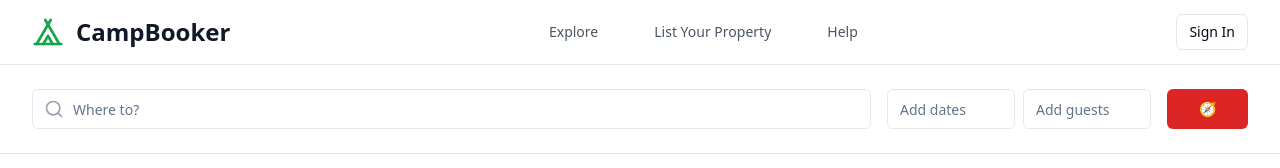
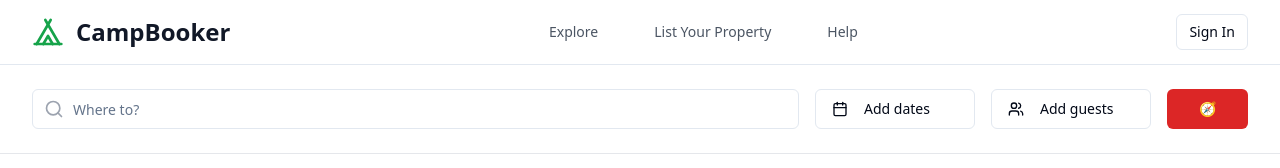
Before and after one commit to carryboyth/camp-vista-filters, a React (Vite) app: page / in a window 1280 px wide. Shown: the top 168 px of the page. Built offline with nearby package versions, Linux system fonts and the light colour scheme.

Commit message:
Implement search and filter options
Add "Where to?", date, and guest input fields with interactive options.

```diff
--- /dev/null
+++ b/src/components/DateRangePicker.tsx
@@ -0,0 +1,61 @@
+
+import React, { useState } from 'react';
+import { Calendar as CalendarIcon } from 'lucide-react';
+import { format } from 'date-fns';
+import { Button } from '@/components/ui/button';
+import { Calendar } from '@/components/ui/calendar';
+import { Popover, PopoverContent, PopoverTrigger } from '@/components/ui/popover';
+import { cn } from '@/lib/utils';
+
+interface DateRange {
+  from?: Date;
+  to?: Date;
+}
+
+interface DateRangePickerProps {
+  value: DateRange;
+  onChange: (range: DateRange) => void;
+}
+
+const DateRangePicker = ({ value, onChange }: DateRangePickerProps) => {
+  const [open, setOpen] = useState(false);
+
+  const formatDateRange = () => {
+    if (value.from && value.to) {
+      return `${format(value.from, 'MMM dd')} - ${format(value.to, 'MMM dd')}`;
+    }
+    if (value.from) {
+      return format(value.from, 'MMM dd');
+    }
+    return 'Add dates';
+  };
+
+  return (
+    <Popover open={open} onOpenChange={setOpen}>
+      <PopoverTrigger asChild>
+        <Button
+          variant="outline"
+          className="w-40 justify-start text-left font-normal py-3"
+        >
+          <CalendarIcon className="mr-2 h-4 w-4" />
+          {formatDateRange()}
+        </Button>
+      </PopoverTrigger>
+      <PopoverContent className="w-auto p-0" align="start">
+        <Calendar
+          mode="range"
+          selected={value}
+          onSelect={(range) => {
+            if (range) {
+              onChange(range);
+            }
+          }}
+          numberOfMonths={2}
+          className={cn("p-3 pointer-events-auto")}
+        />
+      </PopoverContent>
+    </Popover>
+  );
+};
+
+export default DateRangePicker;
--- /dev/null
+++ b/src/components/GuestPicker.tsx
@@ -0,0 +1,140 @@
+
+import React, { useState } from 'react';
+import { Users, Minus, Plus } from 'lucide-react';
+import { Button } from '@/components/ui/button';
+import { Popover, PopoverContent, PopoverTrigger } from '@/components/ui/popover';
+
+interface GuestCounts {
+  adults: number;
+  children: number;
+  pets: number;
+}
+
+interface GuestPickerProps {
+  value: GuestCounts;
+  onChange: (counts: GuestCounts) => void;
+}
+
+const GuestPicker = ({ value, onChange }: GuestPickerProps) => {
+  const [open, setOpen] = useState(false);
+
+  const totalGuests = value.adults + value.children;
+
+  const formatGuests = () => {
+    if (totalGuests === 0) return 'Add guests';
+    let text = `${totalGuests} guest${totalGuests > 1 ? 's' : ''}`;
+    if (value.pets > 0) {
+      text += `, ${value.pets} pet${value.pets > 1 ? 's' : ''}`;
+    }
+    return text;
+  };
+
+  const updateCount = (type: keyof GuestCounts, increment: boolean) => {
+    const newValue = { ...value };
+    if (increment) {
+      newValue[type]++;
+    } else if (newValue[type] > 0) {
+      newValue[type]--;
+    }
+    onChange(newValue);
+  };
+
+  return (
+    <Popover open={open} onOpenChange={setOpen}>
+      <PopoverTrigger asChild>
+        <Button
+          variant="outline"
+          className="w-40 justify-start text-left font-normal py-3"
+        >
+          <Users className="mr-2 h-4 w-4" />
+          {formatGuests()}
+        </Button>
+      </PopoverTrigger>
+      <PopoverContent className="w-80 p-4" align="start">
+        <div className="space-y-4">
+          <div className="flex items-center justify-between">
+            <div>
+              <div className="font-medium">Adults</div>
+              <div className="text-sm text-gray-500">Ages 13 or above</div>
+            </div>
+            <div className="flex items-center space-x-2">
+              <Button
+                variant="outline"
+                size="sm"
+                className="h-8 w-8 p-0"
+                onClick={() => updateCount('adults', false)}
+                disabled={value.adults === 0}
+              >
+                <Minus className="h-4 w-4" />
+              </Button>
+              <span className="w-8 text-center">{value.adults}</span>
+              <Button
+                variant="outline"
+                size="sm"
+                className="h-8 w-8 p-0"
+                onClick={() => updateCount('adults', true)}
+              >
+                <Plus className="h-4 w-4" />
+              </Button>
+            </div>
+          </div>
+
+          <div className="flex items-center justify-between">
+            <div>
+              <div className="font-medium">Children</div>
+              <div className="text-sm text-gray-500">Ages 12 or below</div>
+            </div>
+            <div className="flex items-center space-x-2">
+              <Button
+                variant="outline"
+                size="sm"
+                className="h-8 w-8 p-0"
+                onClick={() => updateCount('children', false)}
+                disabled={value.children === 0}
+              >
+                <Minus className="h-4 w-4" />
+              </Button>
+              <span className="w-8 text-center">{value.children}</span>
+              <Button
+                variant="outline"
+                size="sm"
+                className="h-8 w-8 p-0"
+                onClick={() => updateCount('children', true)}
+              >
+                <Plus className="h-4 w-4" />
+              </Button>
+            </div>
+          </div>
+
+          <div className="flex items-center justify-between">
+            <div>
+              <div className="font-medium">Any pets?</div>
+            </div>
+            <div className="flex items-center space-x-2">
+              <Button
+                variant="outline"
+                size="sm"
+                className="h-8 w-8 p-0"
+                onClick={() => updateCount('pets', false)}
+                disabled={value.pets === 0}
+              >
+                <Minus className="h-4 w-4" />
+              </Button>
+              <span className="w-8 text-center">{value.pets}</span>
+              <Button
+                variant="outline"
+                size="sm"
+                className="h-8 w-8 p-0"
+                onClick={() => updateCount('pets', true)}
+              >
+                <Plus className="h-4 w-4" />
+              </Button>
+            </div>
+          </div>
+        </div>
+      </PopoverContent>
+    </Popover>
+  );
+};
+
+export default GuestPicker;
--- /dev/null
+++ b/src/components/LocationPicker.tsx
@@ -0,0 +1,68 @@
+
+import React, { useState } from 'react';
+import { MapPin, Search } from 'lucide-react';
+import { Input } from '@/components/ui/input';
+import { Command, CommandEmpty, CommandGroup, CommandInput, CommandItem, CommandList } from '@/components/ui/command';
+import { Popover, PopoverContent, PopoverTrigger } from '@/components/ui/popover';
+
+interface LocationPickerProps {
+  value: string;
+  onChange: (value: string) => void;
+}
+
+const LocationPicker = ({ value, onChange }: LocationPickerProps) => {
+  const [open, setOpen] = useState(false);
+
+  const popularLocations = [
+    'Colorado Springs, CO',
+    'Aspen, CO',
+    'Vail, CO',
+    'Boulder, CO',
+    'Denver, CO',
+    'Estes Park, CO',
+    'Steamboat Springs, CO',
+    'Durango, CO'
+  ];
+
+  return (
+    <Popover open={open} onOpenChange={setOpen}>
+      <PopoverTrigger asChild>
+        <div className="flex-1 relative cursor-pointer">
+          <Search className="absolute left-3 top-1/2 transform -translate-y-1/2 text-gray-400 h-5 w-5" />
+          <Input
+            type="text"
+            placeholder="Where to?"
+            value={value}
+            className="pl-10 pr-4 py-3 text-base w-full cursor-pointer"
+            readOnly
+          />
+        </div>
+      </PopoverTrigger>
+      <PopoverContent className="w-80 p-0" align="start">
+        <Command>
+          <CommandInput placeholder="Search destinations..." />
+          <CommandList>
+            <CommandEmpty>No destinations found.</CommandEmpty>
+            <CommandGroup heading="Popular destinations">
+              {popularLocations.map((location) => (
+                <CommandItem
+                  key={location}
+                  onSelect={() => {
+                    onChange(location);
+                    setOpen(false);
+                  }}
+                  className="cursor-pointer"
+                >
+                  <MapPin className="mr-2 h-4 w-4" />
+                  {location}
+                </CommandItem>
+              ))}
+            </CommandGroup>
+          </CommandList>
+        </Command>
+      </PopoverContent>
+    </Popover>
+  );
+};
+
+export default LocationPicker;
--- a/src/pages/Index.tsx
+++ b/src/pages/Index.tsx
@@ -1,17 +1,29 @@
-
 import React, { useState } from 'react';
-import { Search, MapPin, Star, Wifi, Car, Tent, Home, Users, Heart, Fish, Mountain, Eye } from 'lucide-react';
+import { MapPin, Star, Wifi, Car, Tent, Home, Users, Heart, Fish, Mountain, Eye } from 'lucide-react';
 import { Button } from '@/components/ui/button';
-import { Input } from '@/components/ui/input';
 import { Badge } from '@/components/ui/badge';
 import { Card, CardContent } from '@/components/ui/card';
 import FilterSection from '@/components/FilterSection';
+import LocationPicker from '@/components/LocationPicker';
+import DateRangePicker from '@/components/DateRangePicker';
+import GuestPicker from '@/components/GuestPicker';
 
 interface FilterState {
   accommodationType: string[];
   amenities: string[];
   activities: string[];
   petFriendly: boolean;
+}
+
+interface DateRange {
+  from?: Date;
+  to?: Date;
+}
+
+interface GuestCounts {
+  adults: number;
+  children: number;
+  pets: number;
 }
 
 const Index = () => {
@@ -22,7 +34,13 @@ const Index = () => {
     petFriendly: false,
   });
 
-  const [searchQuery, setSearchQuery] = useState('');
+  const [searchLocation, setSearchLocation] = useState('');
+  const [dateRange, setDateRange] = useState<DateRange>({});
+  const [guestCounts, setGuestCounts] = useState<GuestCounts>({
+    adults: 0,
+    children: 0,
+    pets: 0,
+  });
 
   const handleFilterChange = (category: string, value: string | boolean) => {
     if (category === 'petFriendly') {
@@ -94,31 +112,20 @@ const Index = () => {
       <div className="bg-white border-b border-gray-200">
         <div className="max-w-7xl mx-auto px-4 sm:px-6 lg:px-8 py-6">
           <div className="flex gap-4 items-center">
-            {/* Search Bar */}
-            <div className="flex-1 relative">
-              <Search className="absolute left-3 top-1/2 transform -translate-y-1/2 text-gray-400 h-5 w-5" />
-              <Input
-                type="text"
-                placeholder="Where to?"
-                value={searchQuery}
-                onChange={(e) => setSearchQuery(e.target.value)}
-                className="pl-10 pr-4 py-3 text-base w-full"
-              />
-            </div>
+            <LocationPicker
+              value={searchLocation}
+              onChange={setSearchLocation}
+            />
 
-            {/* Date Inputs */}
-            <div className="flex gap-2">
-              <Input
-                type="text"
-                placeholder="Add dates"
-                className="w-32 py-3"
-              />
-              <Input
-                type="text"
-                placeholder="Add guests"
-                className="w-32 py-3"
-              />
-            </div>
+            <DateRangePicker
+              value={dateRange}
+              onChange={setDateRange}
+            />
+
+            <GuestPicker
+              value={guestCounts}
+              onChange={setGuestCounts}
+            />
 
             <Button className="bg-red-600 hover:bg-red-700 px-8 py-3">
               🧭
```
